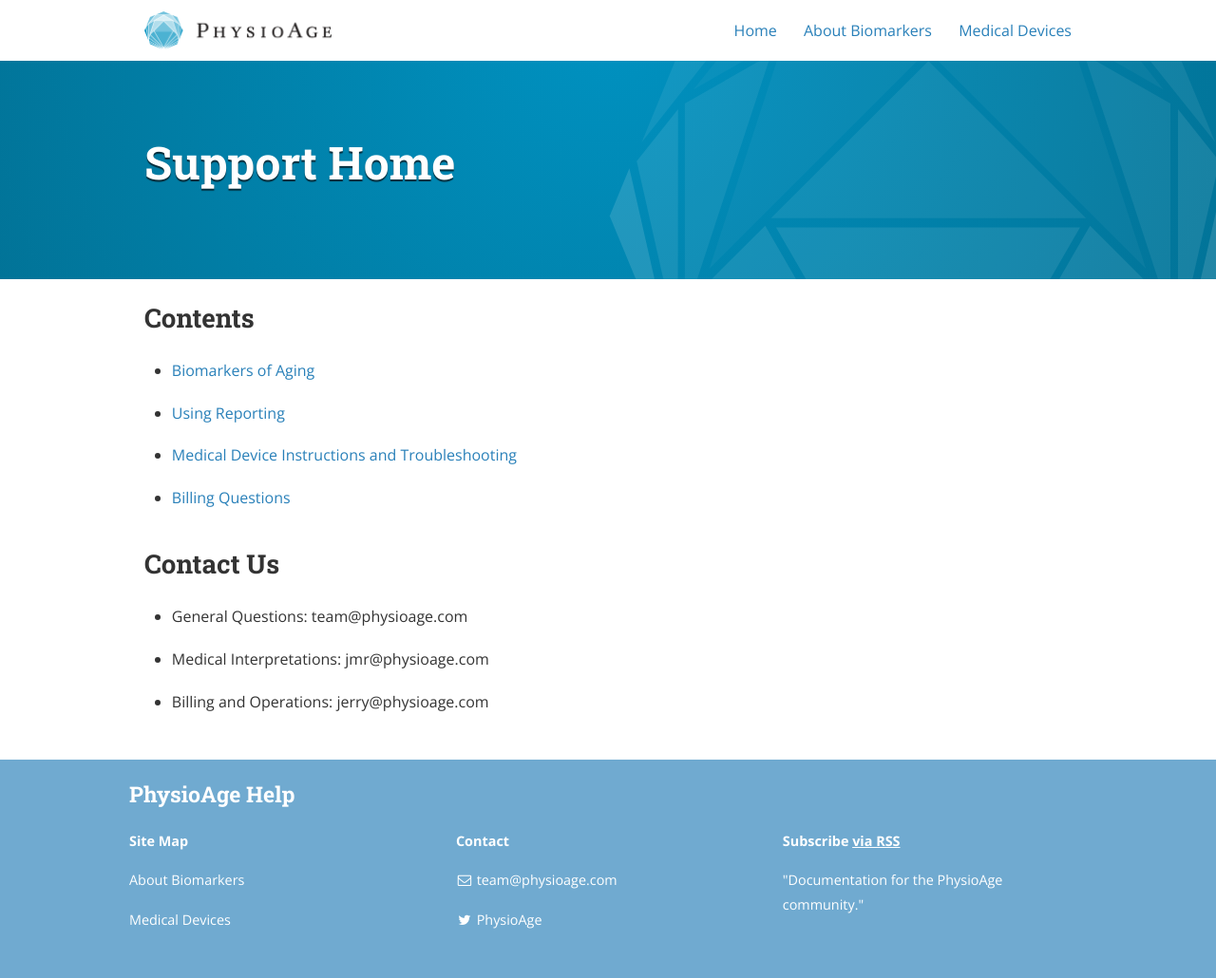
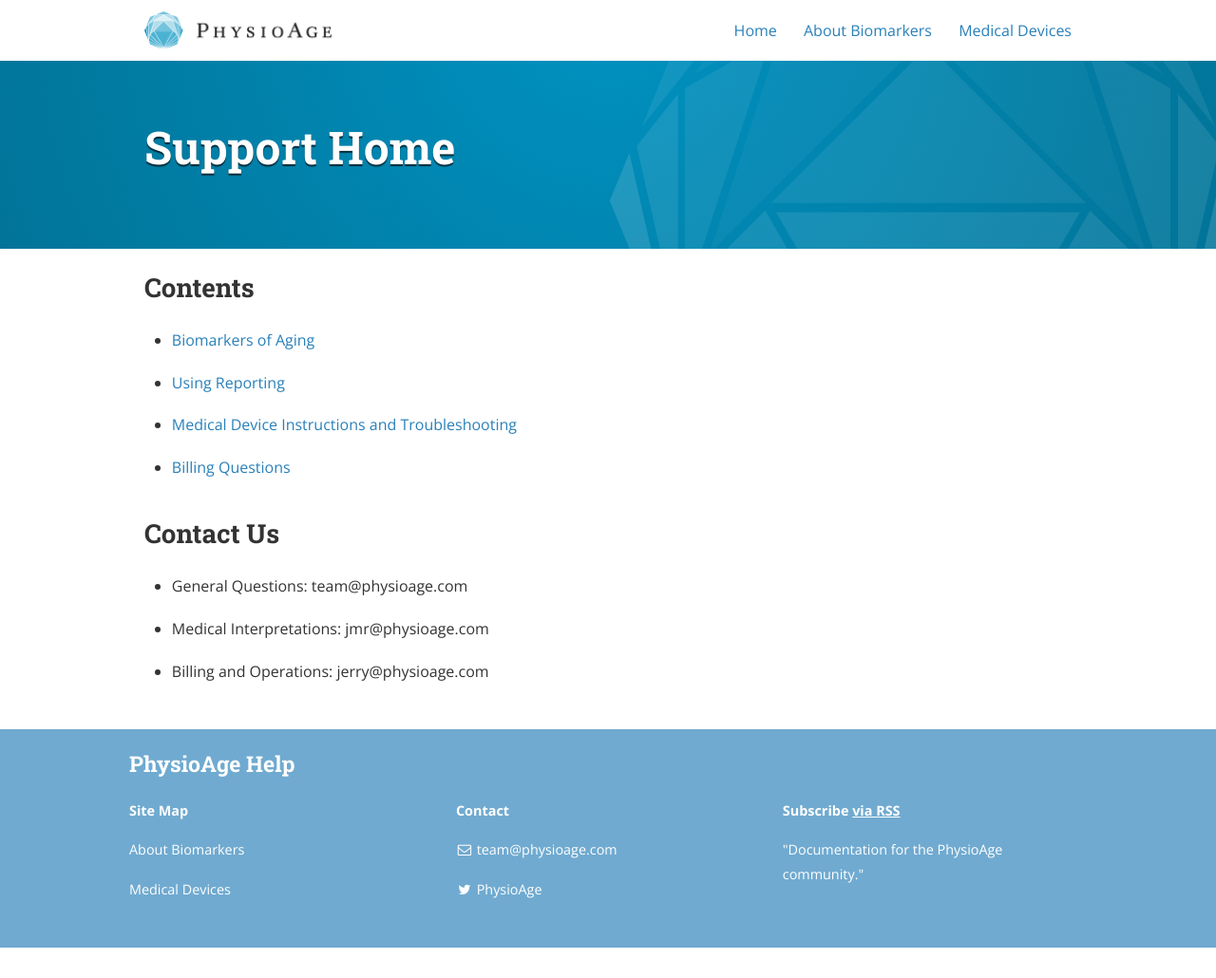
Before and after one commit to PhysioAge/support, a Jekyll site: the page built from index.md, in a window 1280 px wide. Shown: the whole page at 95% size. Built offline with Jekyll 4.4.1, drawn with Linux system fonts in a browser that asks for light colours; nearby versions of some CDN libraries; after the commit the page ends 998 px from its top, so only the background shows below that.

Commit message:
minor UI tweaks

```diff
--- a/_includes/page_header.html
+++ b/_includes/page_header.html
@@ -1,5 +1,4 @@
-<div class="page-content">
-  <div class="site-header-container {% if site.cover %}has-cover{% endif %}" {% if site.cover %}style="background-image: url({{ site.cover | prepend: site.baseurl }});"{% endif %}>
+<div class="page-header-container {% if site.cover %}has-cover{% endif %}" {% if site.cover %}style="background-image: url({{ site.cover | prepend: site.baseurl }});"{% endif %}>
   <div class="wrapper">
   <div class="scrim {% if site.cover %}has-cover{% endif %}">
     <header class="site-header">
@@ -9,4 +8,3 @@
   </div>
   </div>
 </div>
-</div>
--- a/_sass/_layout.scss
+++ b/_sass/_layout.scss
@@ -69,7 +69,7 @@ pre code.hljs {
   }
 }
 
-.site-header-container, .post-header-container {
+.site-header-container, .page-header-container, .post-header-container {
 	width: 100%;
 	&.has-cover {
 		color: $white;
@@ -188,6 +188,11 @@ pre code.hljs {
     	}
     }
   }
+}
+
+.page-header-container .wrapper {
+  @include outer-container;
+  padding: 0 1em;
 }
 
 /*
@@ -431,8 +436,8 @@ pre code.hljs {
 }
 
 
-article {
-  max-width: 800px;
+.page-content .wrapper {
+  padding-right: 12rem;
 }
 li {
   padding-bottom: 1rem;
```
Lines whose indentation alone changed are shown as unchanged.
